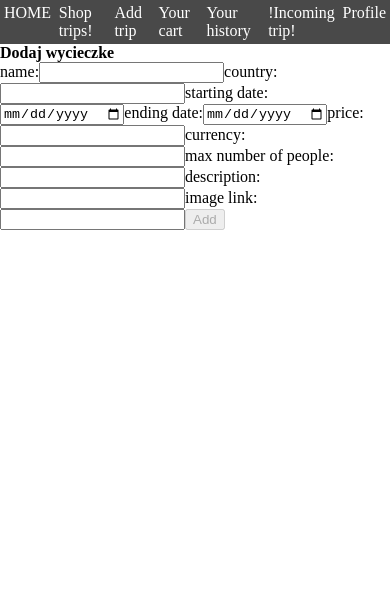
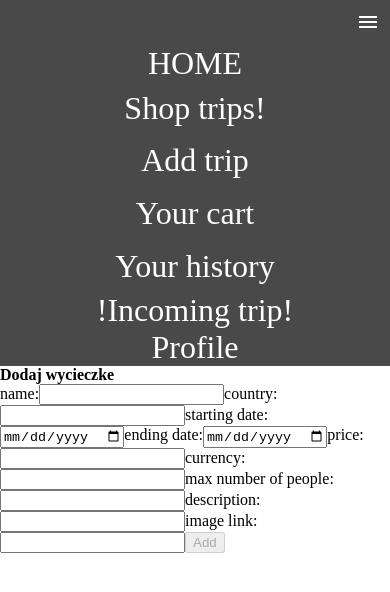
Before and after one commit to w1atrak/ListaWycieczek, an Angular app: page /add-trip in a window 390 px wide. Shown: the top 592 px of the page. Built offline with nearby package versions, Linux system fonts and the light colour scheme; what @angular/fire would draw is missing.

Commit message:
data from Firebase database

```diff
--- a/src/app/data-service.service.ts
+++ b/src/app/data-service.service.ts
@@ -1,9 +1,29 @@
 import { Injectable } from '@angular/core';
+import { Observable } from 'rxjs';
+import { HttpHeaders } from '@angular/common/http';
+import { Wycieczka } from './wycieczki/wycieczki.component';
+import { AngularFireList, AngularFireDatabase } from '@angular/fire/compat/database';
 
 @Injectable({
   providedIn: 'root'
 })
 export class DataServiceService {
+  wycieczki: Observable<any[]>;
+  nextId: number | undefined;
 
-  constructor() { }
+  constructor(private db : AngularFireDatabase) {
+    this.wycieczki = this.db.list('wycieczki').valueChanges();
+    this.db.list('wycieczki', ref=> ref.orderByChild('id').limitToLast(1)).valueChanges().subscribe((res: any[]) => {this.nextId = res[0]?.id+1})
+
+
+  //   const dane: AngularFireList<any> = this.db.list('wycieczki');
+  //   dane.snapshotChanges().subscribe(data => {
+  //     this.daneRef = data;
+  //   });
+  }
+
+
+  getTrips(): Observable<any[]> {
+    return this.wycieczki;
+  }
 }
--- a/src/app/home/home.component.css
+++ b/src/app/home/home.component.css
@@ -17,5 +17,7 @@ footer>div{
 
 span>a{
     text-decoration: none;
+}
+a{
     color: white;
 }
--- a/src/app/navbar/navbar.component.css
+++ b/src/app/navbar/navbar.component.css
@@ -16,3 +16,37 @@ nav>div{
 #home{
     margin-right: auto;
 }
+span{
+    display: none;
+}
+
+
+@media (max-width: 690px) {
+    nav{
+        padding-top: 45px ;
+        position: relative;
+        display: grid;
+        grid-template-columns: auto;
+
+        font-size: xx-large;
+    }
+    nav>div{
+        padding: 2%;
+        text-align: center;
+    }
+    span{
+        display: block;
+        position: absolute;
+        right: 0;
+        top: 0;
+        width: fit-content;
+        height: fit-content;
+        padding: 10px;
+    }
+    #home, #profile{
+        padding: 0;
+        width: 100vw;
+    }
+
+
+}
--- a/src/app/navbar/navbar.component.html
+++ b/src/app/navbar/navbar.component.html
@@ -1,9 +1,14 @@
-<nav>
-    <div id="home" routerLink="/home">HOME</div>
-    <div routerLink="/trips">Shop trips!</div>
-    <div routerLink="/add-trip">Add trip</div>
-    <div routerLink="cart">Your cart</div>
-    <div routerLink="history">Your history</div>
-    <div id="profile">!Incoming trip!</div>
-    <div id="profile">Profile</div>
+<nav (window:resize)="onResize($event)">
+
+    <span (click)="changeHamburger()" class="material-symbols-outlined">
+        {{hamburgerText}}
+    </span>
+
+    <div *ngIf="hamburgerMenu" id="home" routerLink="/home">HOME</div>
+    <div *ngIf="hamburgerMenu" routerLink="/trips">Shop trips!</div>
+    <div *ngIf="hamburgerMenu" routerLink="/add-trip">Add trip</div>
+    <div *ngIf="hamburgerMenu" routerLink="cart">Your cart</div>
+    <div *ngIf="hamburgerMenu" routerLink="history">Your history</div>
+    <div *ngIf="hamburgerMenu" id="profile">!Incoming trip!</div>
+    <div *ngIf="hamburgerMenu" id="profile">Profile</div>
 </nav>
--- a/src/app/navbar/navbar.component.ts
+++ b/src/app/navbar/navbar.component.ts
@@ -9,7 +9,23 @@ export class NavbarComponent implements OnInit {
 
   constructor() { }
 
+  hamburgerMenu: boolean = true;
+  hamburgerText: string = "menu";
+
+
   ngOnInit(): void {
   }
 
+  changeHamburger() {
+    this.hamburgerMenu = !this.hamburgerMenu;
+    this.hamburgerText = this.hamburgerMenu ? "close" : "menu";
+  }
+
+  onResize(event: any) {
+    if (event.target.innerWidth > 690) {
+      this.hamburgerMenu = true;
+      this.hamburgerText = "close";
+    }
+  }
+
 }
--- a/src/app/wycieczki/wycieczki.component.ts
+++ b/src/app/wycieczki/wycieczki.component.ts
@@ -3,6 +3,7 @@ import { FormGroup, FormBuilder, Validators } from '@angular/forms';
 import { AbstractControl } from '@angular/forms';
 import { AngularFireDatabase, AngularFireList, AngularFireObject } from '@angular/fire/compat/database';
 import { Observable } from '@firebase/util';
+import { DataServiceService } from '../data-service.service';
 
 @Component({
   selector: 'app-wycieczki',
@@ -15,15 +16,7 @@ import { Observable } from '@firebase/util';
 
 export class WycieczkiComponent implements OnInit, AfterContentChecked {
 
-  public daneRef: Observable<any>[];
-  dane: any
-  constructor(private formBuilder : FormBuilder, private db: AngularFireDatabase, private ref :ChangeDetectorRef) {
-    const dane: AngularFireList<any> = db.list('wycieczki');
-    dane.valueChanges().subscribe(data => {
-      this.daneRef = data;
-      // this.wycieczki = this.daneRef as unknown as Wycieczka[];
-    });
-    this.dane = dane;
+  constructor(private formBuilder : FormBuilder, private dataService : DataServiceService,private ref :ChangeDetectorRef) {
   }
 
 
@@ -54,23 +47,44 @@ export class WycieczkiComponent implements OnInit, AfterContentChecked {
   }
 
   ngOnInit(): void {
+    console.log(this.dataService.getTrips(),"dane")
+    console.log("dane")
+
+    // fetch('../assets/wycieczki.json').then(res => res.json())
+    // .then(data => {
+    //   let wycieczki : Wycieczka[] = data
+    //   Object.keys(wycieczki).forEach((key : any) => {
+    //     wycieczki[key].reserved = 0
+    //     wycieczki[key].removed = false
+    //     wycieczki[key].hidden = false
+    //     this.wycieczki.push(wycieczki[key] as Wycieczka)
+
+    //     this.maxPrice = Math.max(wycieczki[key].price, this.maxPrice)
+    //     this.minPrice = Math.min(wycieczki[key].price, this.minPrice)
+    //   })
+    // })
 
 
-    fetch('../assets/wycieczki.json').then(res => res.json())
-    .then(data => {
-      let wycieczki : Wycieczka[] = data
-      Object.keys(wycieczki).forEach((key : any) => {
-        wycieczki[key].reserved = 0
-        wycieczki[key].removed = false
-        wycieczki[key].hidden = false
-        this.wycieczki.push(wycieczki[key] as Wycieczka)
-
-        this.maxPrice = Math.max(wycieczki[key].price, this.maxPrice)
-        this.minPrice = Math.min(wycieczki[key].price, this.minPrice)
-      })
+    this.dataService.getTrips().subscribe(trips => {
+      this.wycieczki = []
+      for(let trip of trips){
+        this.wycieczki.push({
+          name: trip.name,
+          country: trip.country,
+          startDate: trip.startDate,
+          endDate: trip.endDate,
+          price: trip.price,
+          maxPeople: trip.maxPeople,
+          currency: trip.currency,
+          description: trip.description,
+          reviews: trip.reviews,
+          image: trip.image,
+          reserved: 0,
+          hidden: false,
+          removed: false
+        } as Wycieczka)
+      }
     })
-
-
 
   }
 
```
